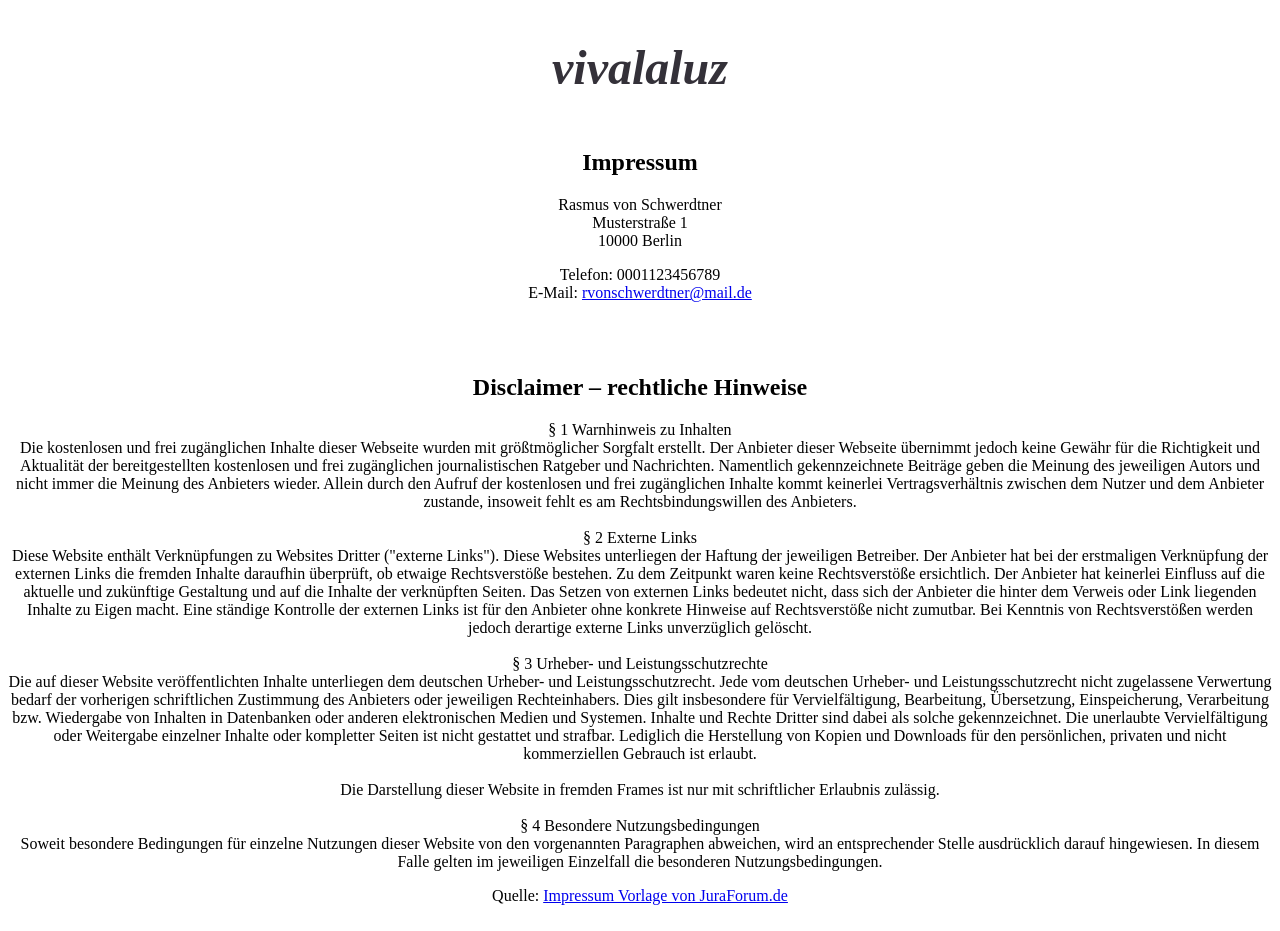
After one commit to jay-pee/vivalaluz-minimal, a PHP site: page /impressum.php in a window 1280 px wide. The commit adds this page. Run offline with PHP 8.4, Linux system fonts and the light colour scheme.

Commit message:
upgrade page
- css grid instead of tables
- fancy link animation
- impressum

```diff
--- /dev/null
+++ b/impressum.php
@@ -0,0 +1,34 @@
+<head>
+		<title>vivalaluz.net</title>
+		<link rel="stylesheet" type="text/css" href="style.css">
+	</head>
+	<body>
+		<div class="container">
+            <div class="header">
+                <h1 class="link"><a href="/">vivalaluz</a></h1>
+            </div>
+            <div class="main">
+                <h2>Impressum</h2>
+                <p>Rasmus von Schwerdtner<br />
+                Musterstraße 1<br />10000 Berlin</p>
+                <p>Telefon: 0001123456789<br />
+                E-Mail: <a href="mailto:rvonschwerdtner@mail.de">rvonschwerdtner@mail.de</a><br />
+                </p>
+                <br /><br /><h2>Disclaimer – rechtliche Hinweise</h2>
+                § 1 Warnhinweis zu Inhalten<br />
+                Die kostenlosen und frei zugänglichen Inhalte dieser Webseite wurden mit größtmöglicher Sorgfalt erstellt. Der Anbieter dieser Webseite übernimmt jedoch keine Gewähr für die Richtigkeit und Aktualität der bereitgestellten kostenlosen und frei zugänglichen journalistischen Ratgeber und Nachrichten. Namentlich gekennzeichnete Beiträge geben die Meinung des jeweiligen Autors und nicht immer die Meinung des Anbieters wieder. Allein durch den Aufruf der kostenlosen und frei zugänglichen Inhalte kommt keinerlei Vertragsverhältnis zwischen dem Nutzer und dem Anbieter zustande, insoweit fehlt es am Rechtsbindungswillen des Anbieters.<br />
+                <br />
+                § 2 Externe Links<br />
+                Diese Website enthält Verknüpfungen zu Websites Dritter ("externe Links"). Diese Websites unterliegen der Haftung der jeweiligen Betreiber. Der Anbieter hat bei der erstmaligen Verknüpfung der externen Links die fremden Inhalte daraufhin überprüft, ob etwaige Rechtsverstöße bestehen. Zu dem Zeitpunkt waren keine Rechtsverstöße ersichtlich. Der Anbieter hat keinerlei Einfluss auf die aktuelle und zukünftige Gestaltung und auf die Inhalte der verknüpften Seiten. Das Setzen von externen Links bedeutet nicht, dass sich der Anbieter die hinter dem Verweis oder Link liegenden Inhalte zu Eigen macht. Eine ständige Kontrolle der externen Links ist für den Anbieter ohne konkrete Hinweise auf Rechtsverstöße nicht zumutbar. Bei Kenntnis von Rechtsverstößen werden jedoch derartige externe Links unverzüglich gelöscht.<br />
+                <br />
+                § 3 Urheber- und Leistungsschutzrechte<br />
+                Die auf dieser Website veröffentlichten Inhalte unterliegen dem deutschen Urheber- und Leistungsschutzrecht. Jede vom deutschen Urheber- und Leistungsschutzrecht nicht zugelassene Verwertung bedarf der vorherigen schriftlichen Zustimmung des Anbieters oder jeweiligen Rechteinhabers. Dies gilt insbesondere für Vervielfältigung, Bearbeitung, Übersetzung, Einspeicherung, Verarbeitung bzw. Wiedergabe von Inhalten in Datenbanken oder anderen elektronischen Medien und Systemen. Inhalte und Rechte Dritter sind dabei als solche gekennzeichnet. Die unerlaubte Vervielfältigung oder Weitergabe einzelner Inhalte oder kompletter Seiten ist nicht gestattet und strafbar. Lediglich die Herstellung von Kopien und Downloads für den persönlichen, privaten und nicht kommerziellen Gebrauch ist erlaubt.<br />
+                <br />
+                Die Darstellung dieser Website in fremden Frames ist nur mit schriftlicher Erlaubnis zulässig.<br />
+                <br />
+                § 4 Besondere Nutzungsbedingungen<br />
+                Soweit besondere Bedingungen für einzelne Nutzungen dieser Website von den vorgenannten Paragraphen abweichen, wird an entsprechender Stelle ausdrücklich darauf hingewiesen. In diesem Falle gelten im jeweiligen Einzelfall die besonderen Nutzungsbedingungen.<p>Quelle: <a href="https://www.juraforum.de/impressum-generator/">Impressum Vorlage von JuraForum.de</a></p>
+            </div>
+        </div>
+    </body>
+</html>
--- /dev/null
+++ b/style.css
@@ -0,0 +1,79 @@
+.container {
+    display: grid;
+    grid-template-columns: repeat(3, 1fr);
+    grid-template-rows: auto auto auto;
+    grid-gap: 2px;
+  }
+
+.header {
+    grid-column-start: 1;
+    grid-column-end: 4;
+    grid-row-start: 1;
+    grid-row-end: 2;
+}
+
+.main{
+    text-align: center;
+    grid-column-start: 1;
+    grid-column-end: 4;
+    grid-row-start: 2;
+    grid-row-end: 3;
+
+}
+
+.footer-left{
+    grid-column-start: 1;
+    grid-column-end: 2;
+    grid-row-start: 3;
+    grid-row-end: 4;
+    justify-self: end;
+}
+
+.footer-right{
+    grid-column-start: 3;
+    grid-column-end: 4;
+    grid-row-start: 3;
+    grid-row-end: 4;
+    justify-self: start;
+}
+
+p {
+    text-align: center;
+}
+
+body {
+    max-width: 1400px
+}
+
+/* Link Style 3 */
+.link a {
+    color: #343139;
+    text-decoration: none;
+		border-bottom: .125em solid #fff;
+		box-shadow: inset 0 -0.125em 0 #fff;
+		transition: box-shadow 270ms cubic-bezier(0.77, 0, 0.175, 1), color 270ms cubic-bezier(0.77, 0, 0.175, 1);
+}
+
+.link a:hover {
+    box-shadow: inset 0 -1.125em 0 #cacaca;
+    color: #000;
+}
+
+.link a:focus {
+    background: #fff;
+    outline: none;
+    background: #cacaca;
+    color: #fff;
+    box-shadow: 8px 8px 24px rgba(0, 0, 0, 0.2);
+}
+
+h1 {
+    font: ;
+    font-size: 3em;
+    font-style: italic;
+    text-align: center;
+}
+
+.copyright{
+    align-self:start;
+}
```
Also changed, not shown: bottom.php (deleted, +0 -29 lines), head.php (deleted, +0 -20 lines), index.php (+48 -15 lines), main.php (deleted, +0 -35 lines), content/BILD02.jpg (renamed from galerie/BILD02.jpg), content/BILD03.jpg (renamed from galerie/BILD03.jpg).
